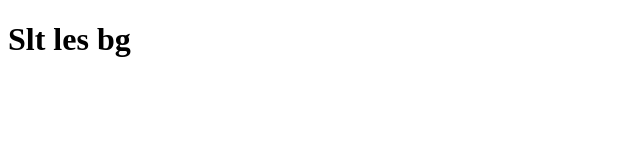
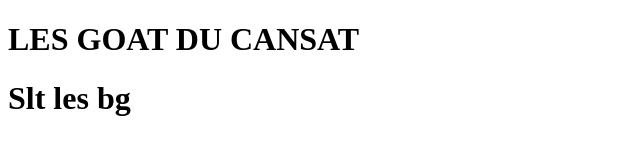
Before and after one commit to 00mrworldwide/lesGOAT, a plain HTML site: page index.html in a window 1280 px wide. Shown: the whole page, without its empty margins (0-640 px from the left). Drawn offline with Linux system fonts and the light colour scheme.

Commit message:
Update index.html

```diff
--- a/index.html
+++ b/index.html
@@ -1,7 +1,7 @@
  <!DOCTYPE html>
 <html>
 <body>
-
+<h1>LES GOAT DU CANSAT</h1>
 <h1>Slt les bg</h1>
 
 </body>
```
